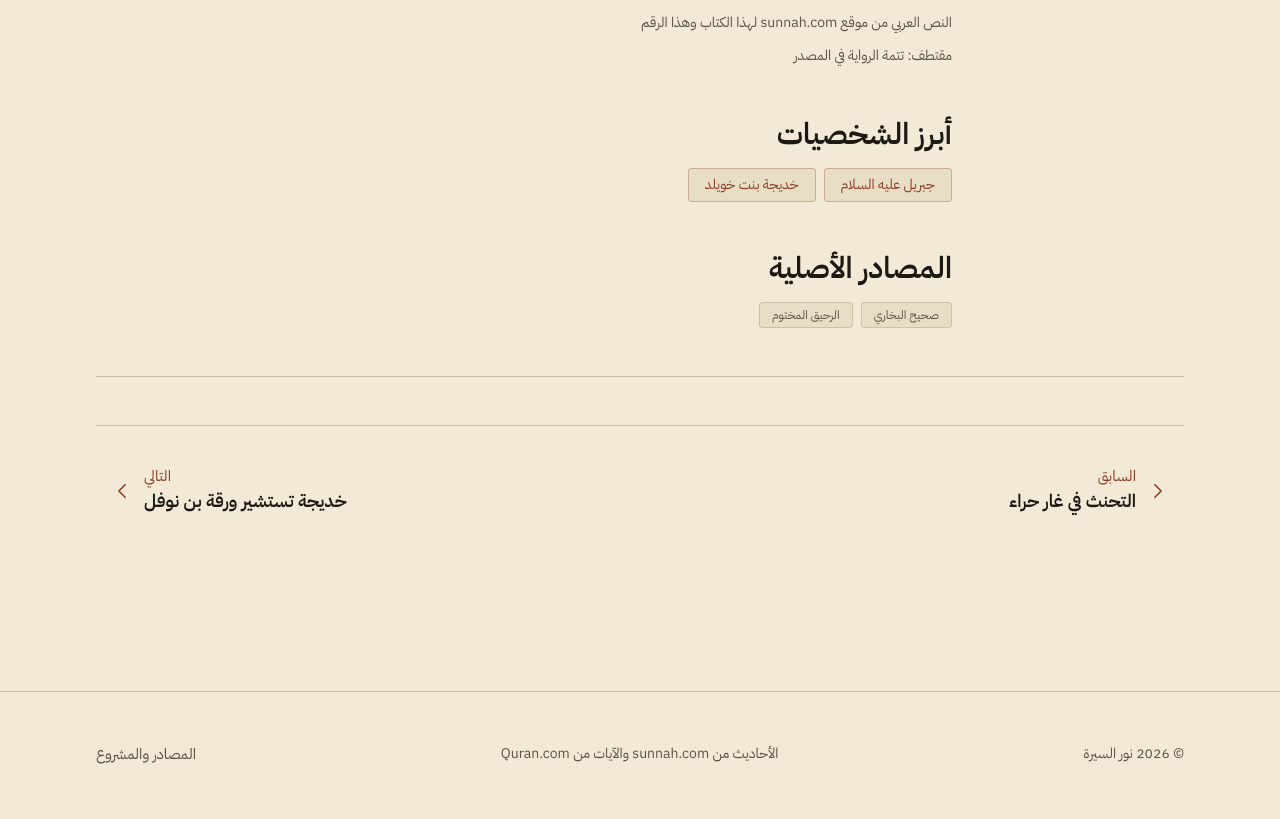
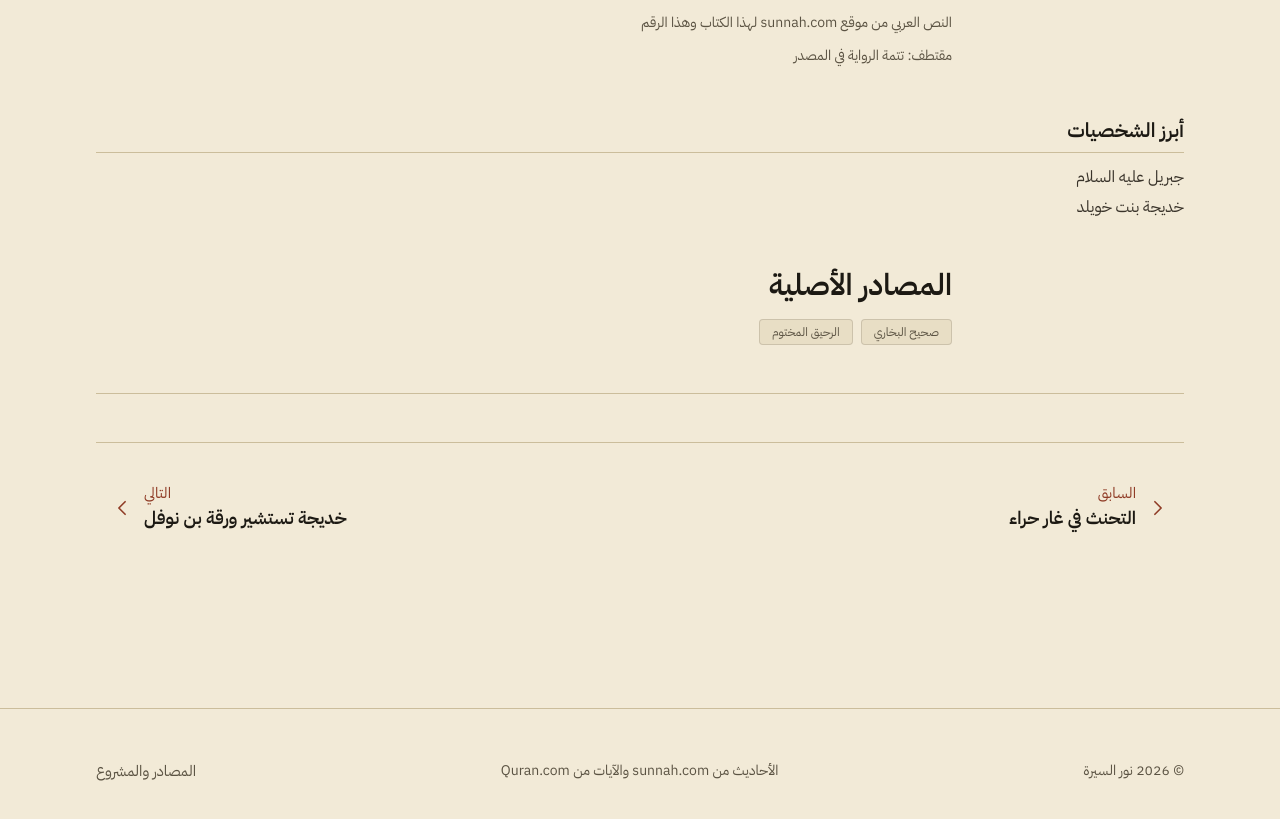
Before and after one commit to Abdalla-Eldoumani/seerah, a Next.js app: page /ar/era/meccan/mec-001 in a window 1280 px wide. Shown: the part 1954-2773 px from the top of the page. Built offline with nearby package versions, Linux system fonts and the light colour scheme; no server answers.

Commit message:
list key figures as plain lines under a ruled heading

```diff
--- a/src/components/reading/KeyFigures.tsx
+++ b/src/components/reading/KeyFigures.tsx
@@ -12,20 +12,15 @@ export default function KeyFigures({ figures }: KeyFiguresProps) {
   if (figures.length === 0) return null;
 
   return (
-    <section className="my-8 md:my-12 max-w-prose mx-auto">
-      <h2 className="font-display text-2xl md:text-3xl font-semibold text-ink mb-4">
+    <section>
+      <h2 className="mb-3 border-b border-line pb-2 font-display text-xl font-bold text-ink">
         {t('keyFiguresHeading')}
       </h2>
-      <div className="flex flex-wrap gap-2">
+      <ul className="space-y-1.5 text-base text-ink-light">
         {figures.map((figure) => (
-          <span
-            key={figure}
-            className="inline-block rounded-sm border border-gold-dark/30 bg-parchment-dark px-4 py-1.5 text-sm font-medium text-gold-dark"
-          >
-            {localizeFigure(figure, locale)}
-          </span>
+          <li key={figure}>{localizeFigure(figure, locale)}</li>
         ))}
-      </div>
+      </ul>
     </section>
   );
 }
```
